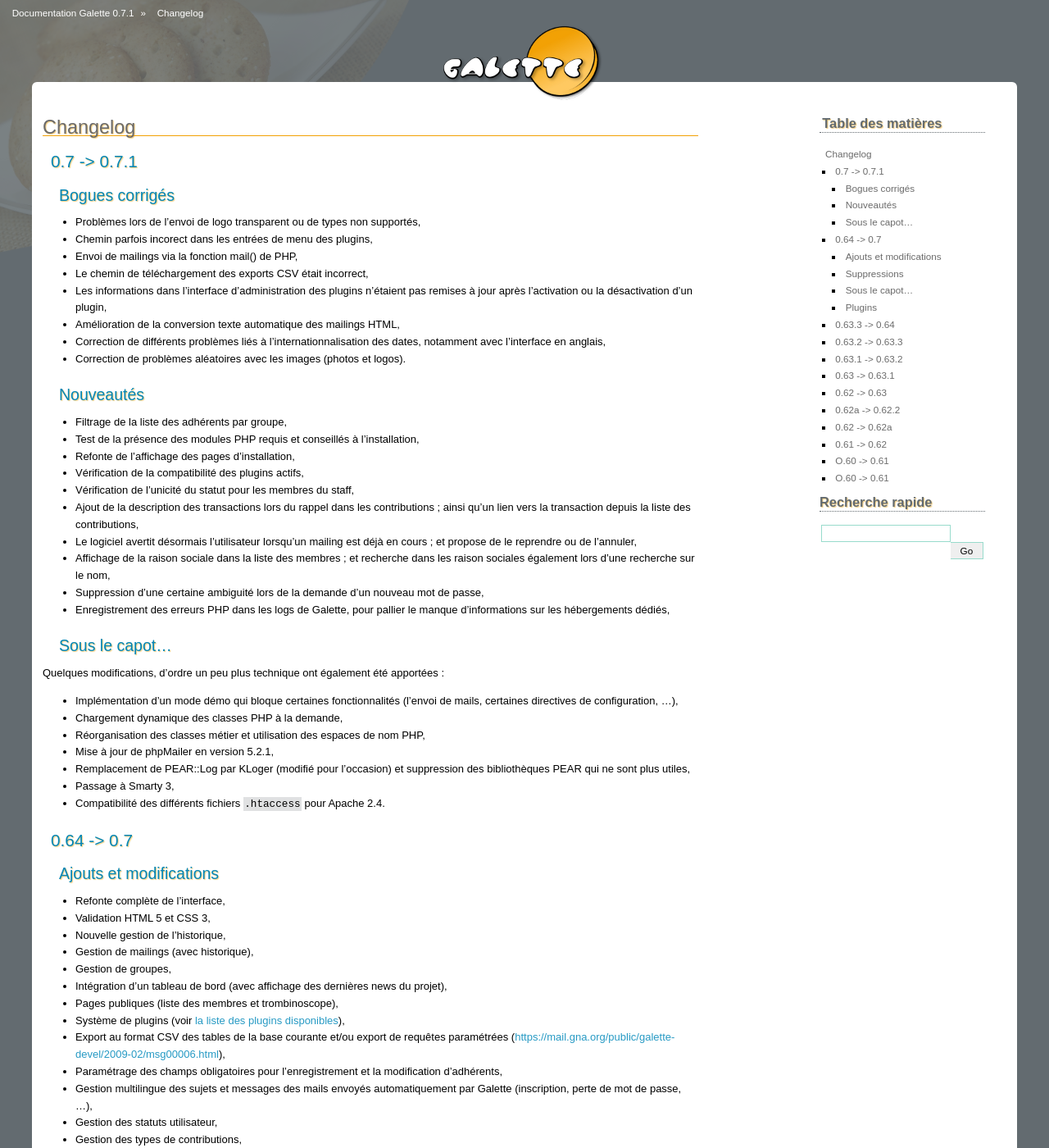
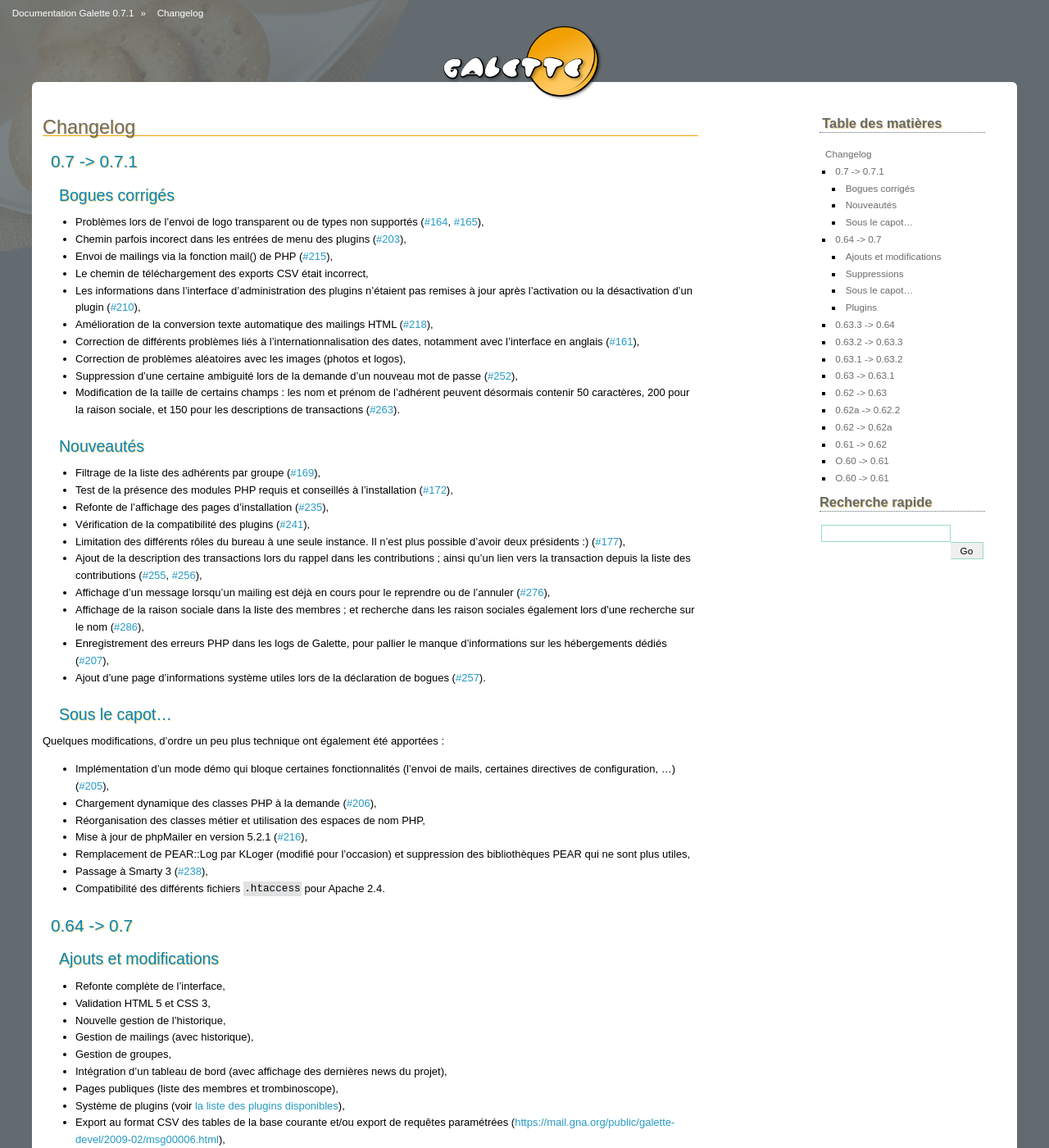
Before and after one commit to galette/galettedoc, a Sphinx documentation site: the page built from source/changelog.rst, in a window 1280 px wide and 1400 px high. Shown: the whole window at 82% size. Built offline with Sphinx 7.4.7, drawn with Linux system fonts in a browser that asks for light colours.

Commit message:
Changelog 0.7.1 et liens vers le tracker

```diff
--- a/source/changelog.rst
+++ b/source/changelog.rst
@@ -15,30 +15,32 @@ Changelog
 Bogues corrigés
 ===============
 
-* Problèmes lors de l'envoi de logo transparent ou de types non supportés,
-* Chemin parfois incorect dans les entrées de menu des plugins,
-* Envoi de mailings via la fonction mail() de PHP,
+* Problèmes lors de l'envoi de logo transparent ou de types non supportés (`#164 <http://redmine.ulysses.fr/issues/164>`_, `#165 <http://redmine.ulysses.fr/issues/165>`_),
+* Chemin parfois incorect dans les entrées de menu des plugins (`#203 <http://redmine.ulysses.fr/issues/203>`_),
+* Envoi de mailings via la fonction mail() de PHP (`#215 <http://redmine.ulysses.fr/issues/215>`_),
 * Le chemin de téléchargement des exports CSV était incorrect,
-* Les informations dans l'interface d'administration des plugins n'étaient pas remises à jour après l'activation ou la désactivation d'un plugin,
-* Amélioration de la conversion texte automatique des mailings HTML,
-* Correction de différents problèmes liés à l'internationnalisation des dates, notamment avec l'interface en anglais,
-* Correction de problèmes aléatoires avec les images (photos et logos).
+* Les informations dans l'interface d'administration des plugins n'étaient pas remises à jour après l'activation ou la désactivation d'un plugin (`#210 <http://redmine.ulysses.fr/issues/210>`_),
+* Amélioration de la conversion texte automatique des mailings HTML (`#218 <http://redmine.ulysses.fr/issues/218>`_),
+* Correction de différents problèmes liés à l'internationnalisation des dates, notamment avec l'interface en anglais (`#161 <http://redmine.ulysses.fr/issues/161>`_),
+* Correction de problèmes aléatoires avec les images (photos et logos),
+* Suppression d'une certaine ambiguité lors de la demande d'un nouveau mot de passe (`#252 <http://redmine.ulysses.fr/issues/252>`_),
+* Modification de la taille de certains champs : les nom et prénom de l'adhérent peuvent désormais contenir 50 caractères, 200 pour la raison sociale, et 150 pour les descriptions de transactions (`#263 <http://redmine.ulysses.fr/issues/263>`_).
 
 .. _ajouts_071:
 
 Nouveautés
 ==========
 
-* Filtrage de la liste des adhérents par groupe,
-* Test de la présence des modules PHP requis et conseillés à l'installation,
-* Refonte de l'affichage des pages d'installation,
-* Vérification de la compatibilité des plugins actifs,
-* Vérification de l'unicité du statut pour les membres du staff,
-* Ajout de la description des transactions lors du rappel dans les contributions ; ainsi qu'un lien vers la transaction depuis la liste des contributions,
-* Le logiciel avertit désormais l'utilisateur lorsqu'un mailing est déjà en cours ; et propose de le reprendre ou de l'annuler,
-* Affichage de la raison sociale dans la liste des membres ; et recherche dans les raison sociales également lors d'une recherche sur le nom,
-* Suppression d'une certaine ambiguité lors de la demande d'un nouveau mot de passe,
-* Enregistrement des erreurs PHP dans les logs de Galette, pour pallier le manque d'informations sur les hébergements dédiés,
+* Filtrage de la liste des adhérents par groupe (`#169 <http://redmine.ulysses.fr/issues/169>`_),
+* Test de la présence des modules PHP requis et conseillés à l'installation (`#172 <http://redmine.ulysses.fr/issues/172>`_),
+* Refonte de l'affichage des pages d'installation (`#235 <http://redmine.ulysses.fr/issues/235>`_),
+* Vérification de la compatibilité des plugins (`#241 <http://redmine.ulysses.fr/issues/241>`_),
+* Limitation des différents rôles du bureau à une seule instance. Il n'est plus possible d'avoir deux présidents :) (`#177 <http://redmine.ulysses.fr/issues/177>`_),
+* Ajout de la description des transactions lors du rappel dans les contributions ; ainsi qu'un lien vers la transaction depuis la liste des contributions (`#255 <http://redmine.ulysses.fr/issues/255>`_, `#256 <http://redmine.ulysses.fr/issues/256>`_),
+* Affichage d'un message lorsqu'un mailing est déjà en cours pour le reprendre ou de l'annuler (`#276 <http://redmine.ulysses.fr/issues/276>`_),
+* Affichage de la raison sociale dans la liste des membres ; et recherche dans les raison sociales également lors d'une recherche sur le nom (`#286 <http://redmine.ulysses.fr/issues/286>`_),
+* Enregistrement des erreurs PHP dans les logs de Galette, pour pallier le manque d'informations sur les hébergements dédiés (`#207 <http://redmine.ulysses.fr/issues/207>`_),
+* Ajout d'une page d'informations système utiles lors de la déclaration de bogues (`#257 <http://redmine.ulysses.fr/issues/257>`_).
 
 .. _souscapot_071:
 
@@ -47,12 +49,12 @@ Sous le capot...
 
 Quelques modifications, d'ordre un peu plus technique ont également été apportées :
 
-* Implémentation d'un mode démo qui bloque certaines fonctionnalités (l'envoi de mails, certaines directives de configuration, ...),
-* Chargement dynamique des classes PHP à la demande,
+* Implémentation d'un mode démo qui bloque certaines fonctionnalités (l'envoi de mails, certaines directives de configuration, ...) (`#205 <http://redmine.ulysses.fr/issues/205>`_),
+* Chargement dynamique des classes PHP à la demande (`#206 <http://redmine.ulysses.fr/issues/206>`_),
 * Réorganisation des classes métier et utilisation des espaces de nom PHP,
-* Mise à jour de phpMailer en version 5.2.1,
+* Mise à jour de phpMailer en version 5.2.1 (`#216 <http://redmine.ulysses.fr/issues/216>`_),
 * Remplacement de PEAR::Log par KLoger (modifié pour l'occasion) et suppression des bibliothèques PEAR qui ne sont plus utiles,
-* Passage à Smarty 3,
+* Passage à Smarty 3 (`#238 <http://redmine.ulysses.fr/issues/238>`_),
 * Compatibilité des différents fichiers ``.htaccess`` pour Apache 2.4.
 
 ***********
```
